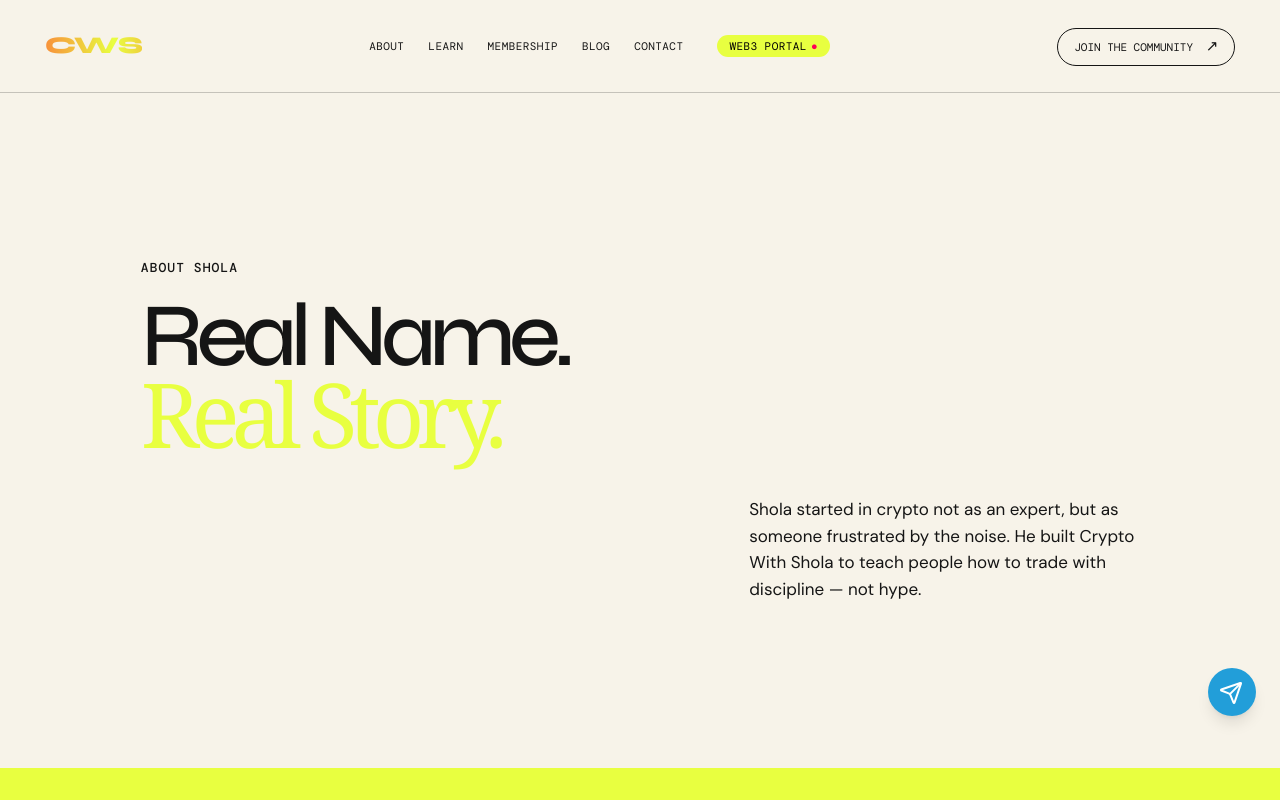
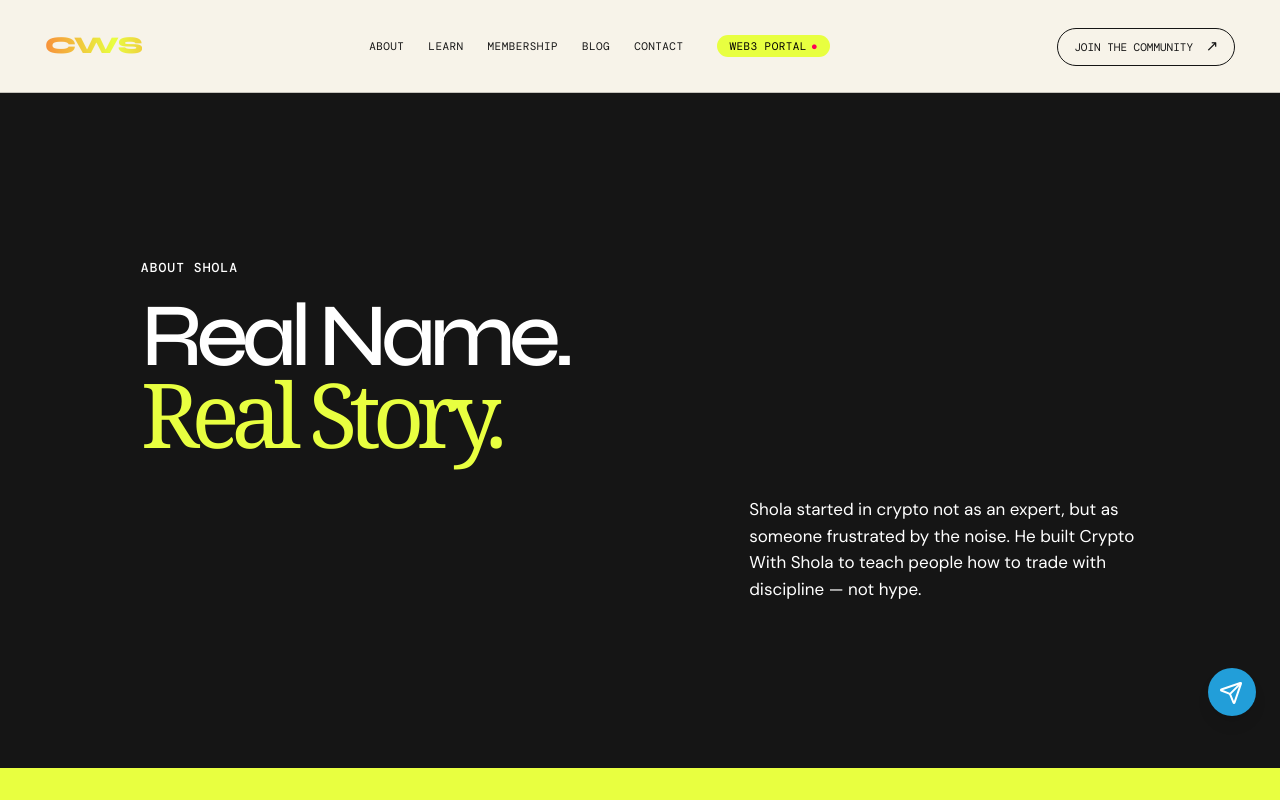
Before and after one commit to olabisi-9ja/Crypto-with-shola, a React (Vite) app in the folder frontend/: page /about in a window 1280 px wide. Shown: the top 800 px of the page. Built offline with nearby package versions, Linux system fonts and the light colour scheme.

Commit message:
Fix text readability on About, Learn, and Contact pages by using dark background for the hero sections

```diff
--- a/frontend/src/pages/AboutPage.tsx
+++ b/frontend/src/pages/AboutPage.tsx
@@ -39,7 +39,7 @@
 
       <main id="main">
         {/* Header */}
-        <section className="intro-band" style={{background: 'var(--paper)', color: 'var(--ink)'}}>
+        <section className="intro-band">
           <p className="eyebrow">About Shola</p>
           <h2>Real Name.<br /><span>Real Story.</span></h2>
           <p className="band-copy">Shola started in crypto not as an expert, but as someone frustrated by the noise. He built Crypto With Shola to teach people how to trade with discipline — not hype.</p>
--- a/frontend/src/pages/ContactPage.tsx
+++ b/frontend/src/pages/ContactPage.tsx
@@ -23,7 +23,7 @@
 
       <main id="main">
         {/* Header */}
-        <section className="intro-band" style={{background: 'var(--paper)', color: 'var(--ink)', borderBottom: '1px solid var(--line)'}}>
+        <section className="intro-band" style={{borderBottom: '1px solid var(--line)'}}>
           <p className="eyebrow">Contact</p>
           <h2>Get In<br /><span>Touch.</span></h2>
           <p className="band-copy">Have questions about our signals, structured academy courses, or 1-on-1 mentorship programs? Contact us directly.</p>
--- a/frontend/src/pages/LearnPage.tsx
+++ b/frontend/src/pages/LearnPage.tsx
@@ -31,7 +31,7 @@
 
       <main id="main">
         {/* Header */}
-        <section className="intro-band" style={{background: 'var(--paper)', color: 'var(--ink)'}}>
+        <section className="intro-band">
           <p className="eyebrow">Academy</p>
           <h2>Free Education For<br /><span>Serious Beginners.</span></h2>
           <p className="band-copy">This is a mini academy. Start with crypto basics, move through trading fundamentals, and learn the risk management habits that separate consistent traders from gamblers.</p>
```
